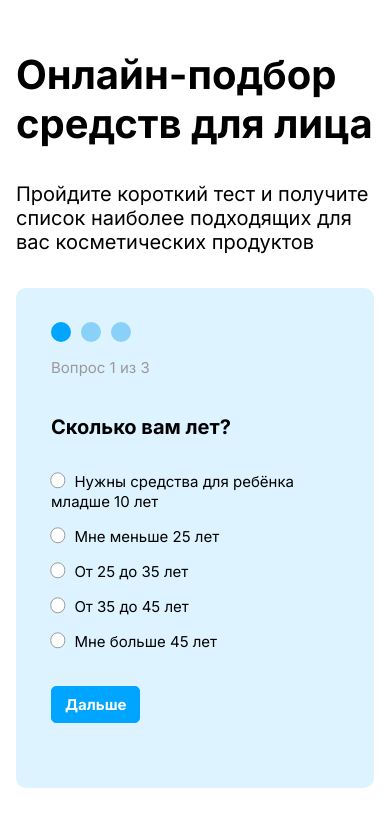
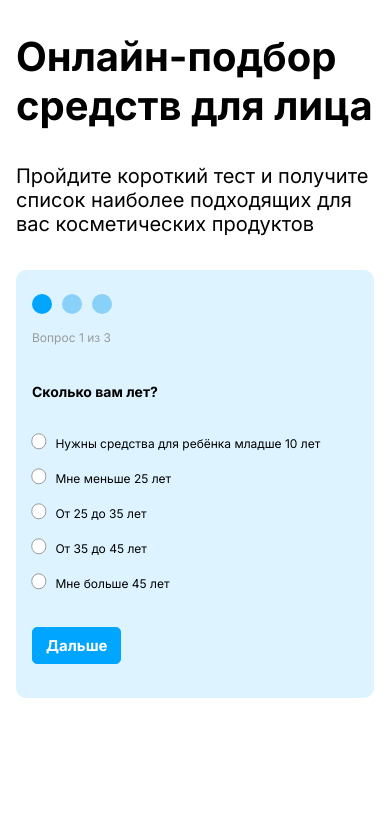
Before and after one commit to Alexandra789/quiz, a React (Create React App) app: page / in a window 390 px wide. Shown: the top 826 px of the page. Built offline with nearby package versions, Linux system fonts and the light colour scheme.

Commit message:
add adaptive

```diff
--- a/src/App.css
+++ b/src/App.css
@@ -4,3 +4,9 @@
     margin: 0 auto;
     padding: 50px 16px;
 }
+
+@media (max-width: 719px) {
+    .container {
+        padding: 32px 16px;
+    }
+}
--- a/src/components/Counter/Counter.css
+++ b/src/components/Counter/Counter.css
@@ -23,3 +23,9 @@
     color: var(--gray);
     font-size: 15px;
 }
+
+@media (max-width: 459px) {
+    .counter__text {
+        font-size: 12px;
+    }
+}
--- a/src/components/Question/Question.css
+++ b/src/components/Question/Question.css
@@ -15,12 +15,10 @@
     font-size: 15px;
 }
 
-.question .btn {
-    margin-right: 10px;
-}
-
-.question .btn:last-of-type {
-    margin-right: 0;
+.buttons-wrapper {
+    gap: 16px 10px;
+    display: flex;
+    align-items: center;
 }
 
 input[type='radio'],
@@ -64,3 +62,18 @@ input[type='radio']:checked::after {
     transform: translate(-50%, -50%);
     visibility: visible;
 }
+
+@media (max-width: 459px) {
+    .buttons-wrapper .btn {
+        font-size: 12px;
+    }
+
+    .question__title {
+        font-size: 14px;
+    }
+
+    .question__list__item label {
+        font-size: 12px;
+    }
+
+}
--- a/src/components/QuestionsArea/QuestionsArea.css
+++ b/src/components/QuestionsArea/QuestionsArea.css
@@ -1,5 +1,11 @@
 .questions-area-wrapper {
     background: var(--light_blue);
+    padding: 34px 35px 65px;
     border-radius: 10px;
-    padding: 34px 35px 65px;
 }
+
+@media (max-width: 459px) {
+    .questions-area-wrapper {
+        padding: 24px 16px 34px;
+    }
+}
```
